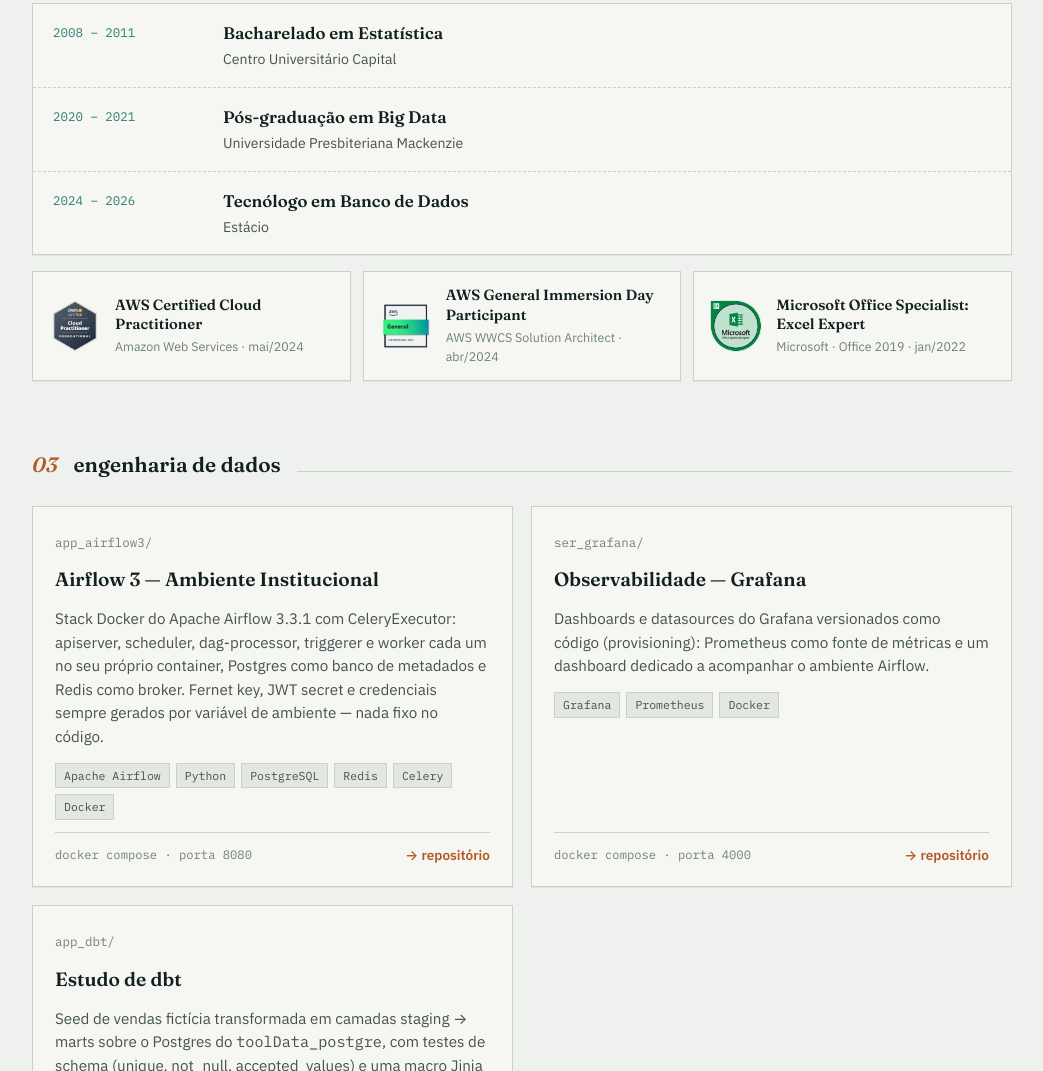
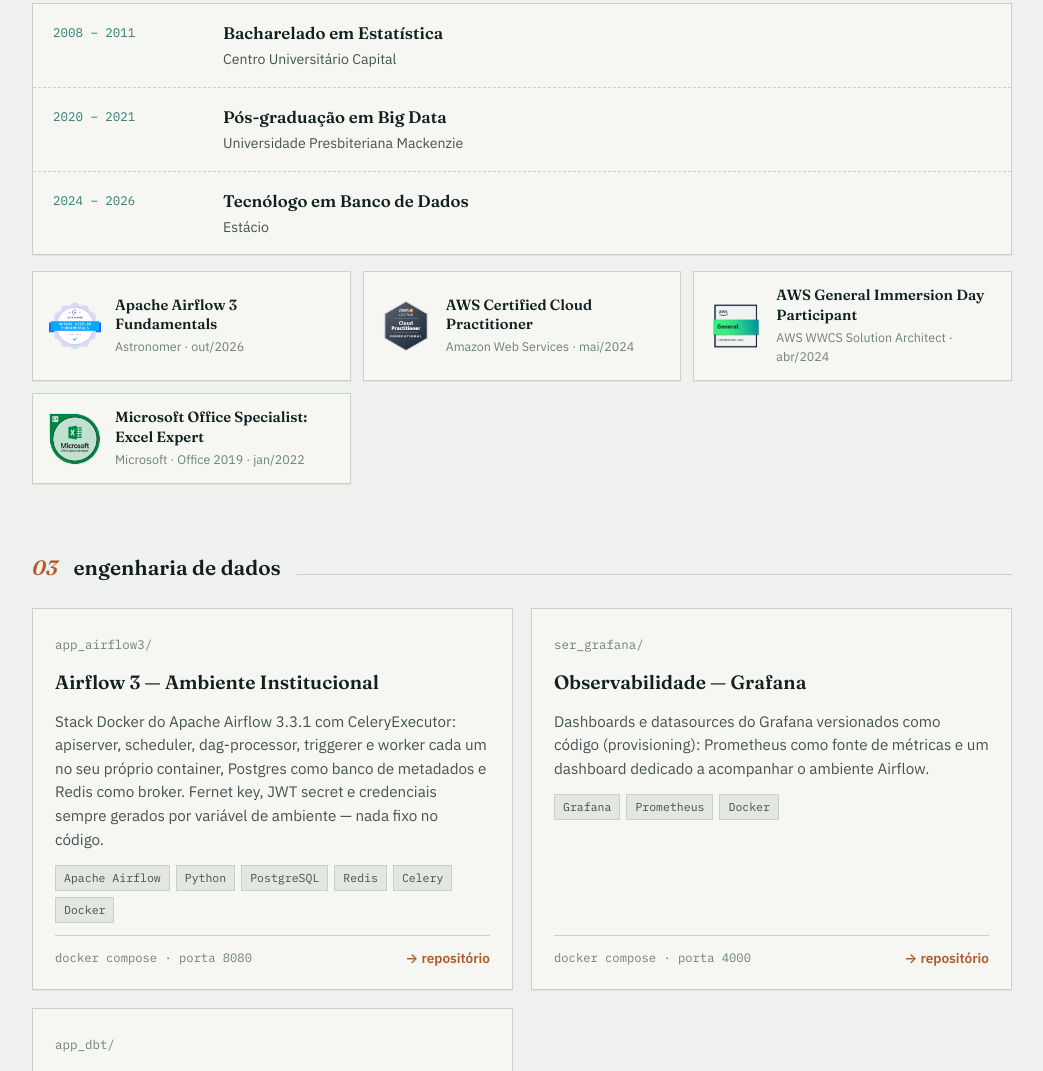
Before and after one commit to AlexandreLosano/portfolio-site, a plain HTML site: page index.html in a window 1280 px wide. Shown: the part 1019-2090 px from the top of the page, without its empty margins (118-1161 px from the left). Drawn offline with Linux system fonts and the light colour scheme.

Commit message:
Adiciona certificação Apache Airflow 3 Fundamentals (Astronomer)
Co-Authored-By: Claude Opus 5.5 <noreply@anthropic.com>

```diff
--- a/index.html
+++ b/index.html
@@ -248,6 +248,13 @@
     </div>
 
     <div class="cert-grid">
+      <a class="cert-card" href="https://www.credly.com/badges/30f62287-554b-4931-919d-7320690f03d9" target="_blank" rel="noopener">
+        <img src="assets/badges/airflow-fundamentals.png" alt="" loading="lazy">
+        <div>
+          <p class="cert-name">Apache Airflow 3 Fundamentals</p>
+          <p class="cert-meta">Astronomer &middot; out/2026</p>
+        </div>
+      </a>
       <a class="cert-card" href="https://www.credly.com/badges/1acfaaff-3692-4038-b60b-dd048d791b0c" target="_blank" rel="noopener">
         <img src="assets/badges/aws-cloud-practitioner.png" alt="" loading="lazy">
         <div>
```
Also changed, not shown: assets/badges/airflow-fundamentals.png (added), 1 other file.
